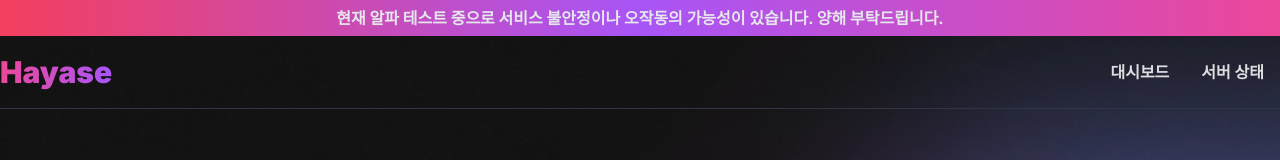
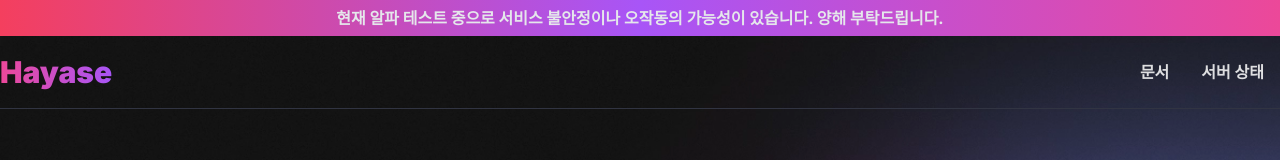
Before and after one commit to hayase-bot/hayase-page-main, a Next.js app: page / in a window 1280 px wide. Shown: the top 160 px of the page. Built offline with nearby package versions, Linux system fonts and the light colour scheme.

Commit message:
feat: add docs

```diff
--- a/src/app/page.tsx
+++ b/src/app/page.tsx
@@ -18,7 +18,6 @@
           </div>
 
           <div className="flex flex-col space-y-2 w-2/3 md:w-full md:p-0 md:block md:space-y-0 md:space-x-2">
-            {/* <Button leftIcon={<MdAddTask />} paddingX='48px' paddingY='28px' size='lg' colorScheme='purple'> */}
             <Button
               as='a'
               href='/invite'
@@ -30,11 +29,9 @@
             >
               서버에 초대하기
             </Button>
-            {/* <Button leftIcon={<MdAutoStories />} paddingX='48px' paddingY='28px' size='lg' colorScheme='gray'> */}
             <Button
               as='a'
               href='https://docs.hayasebot.app/quickstart'
-              // onClick={() => alert('준비중입니다.')}
               leftIcon={<MdAutoStories />}
               paddingX={{ base: '12px', md: '24px', lg: '36px' }}
               paddingY={{ base: '7px', md: '14px', lg: '21px' }}
--- a/src/component/client/Navigation.tsx
+++ b/src/component/client/Navigation.tsx
@@ -4,15 +4,18 @@
 import { CloseIcon, HamburgerIcon } from '@chakra-ui/icons';
 
 const Menus = [
-  // {
-  //     label: '문서',
-  //     href: '/docs'
-  // },
+  /*
   {
     label: '대시보드',
     key: 'dashboard',
     href: '/dashboard',
     isDevelop: true,
+  },
+  */
+  {
+    label: '문서',
+    key: 'docks',
+    href: 'https://docs.hayasebot.app'
   },
   {
     label: '서버 상태',
--- a/tailwind.config.js
+++ b/tailwind.config.js
@@ -1,11 +1,6 @@
 /** @type {import('tailwindcss').Config} */
 module.exports = {
   content: [
-    "./app/**/*.{js,ts,jsx,tsx,mdx}",
-    "./pages/**/*.{js,ts,jsx,tsx,mdx}",
-    "./components/**/*.{js,ts,jsx,tsx,mdx}",
-
-    // Or if using `src` directory:
     "./src/**/*.{js,ts,jsx,tsx,mdx}",
   ],
   theme: {
```
Also changed, not shown: 1 other file (tests, documents, lock files or other folders).
